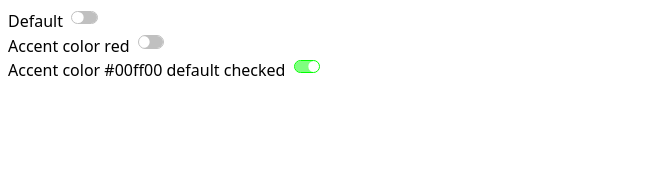
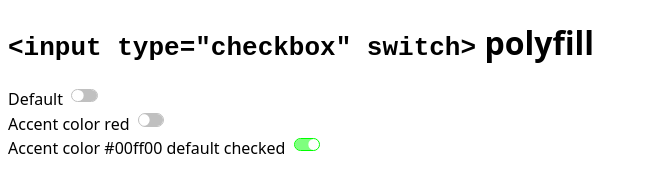
Before and after one commit to tomayac/input-switch-polyfill, a website: page index.html in a window 1280 px wide. Shown: the whole page, without its empty margins (0-647 px from the left). Drawn offline with Linux system fonts and the light colour scheme.

Commit message:
Consistent attribute order

```diff
--- a/index.html
+++ b/index.html
@@ -3,7 +3,7 @@
   <head>
     <meta charset="UTF-8" />
     <meta name="viewport" content="width=device-width, initial-scale=1.0" />
-    <title>&lt;input switch type="checkbox"&gt; polyfill</title>
+    <title>&lt;input type="checkbox" switch&gt; polyfill</title>
     <style>
       :root {
         color-scheme: dark light;
@@ -20,25 +20,23 @@
     </script>
   </head>
   <body>
+    <h1><code>&lt;input type="checkbox" switch&gt;</code> polyfill</h1>
     <div>
-      <label
-        >Default
-        <input type="checkbox" switch />
-      </label>
+      <label>Default <input type="checkbox" switch /></label>
     </div>
 
     <div>
       <label
         >Accent color red
-        <input type="checkbox" switch style="accent-color: red" />
-      </label>
+        <input type="checkbox" switch style="accent-color: red"
+      /></label>
     </div>
 
     <div>
       <label
         >Accent color #00ff00 default checked
-        <input type="checkbox" switch checked style="accent-color: #00ff00" />
-      </label>
+        <input type="checkbox" switch checked style="accent-color: #00ff00"
+      /></label>
     </div>
   </body>
 </html>
```
Also changed, not shown: README.md.
